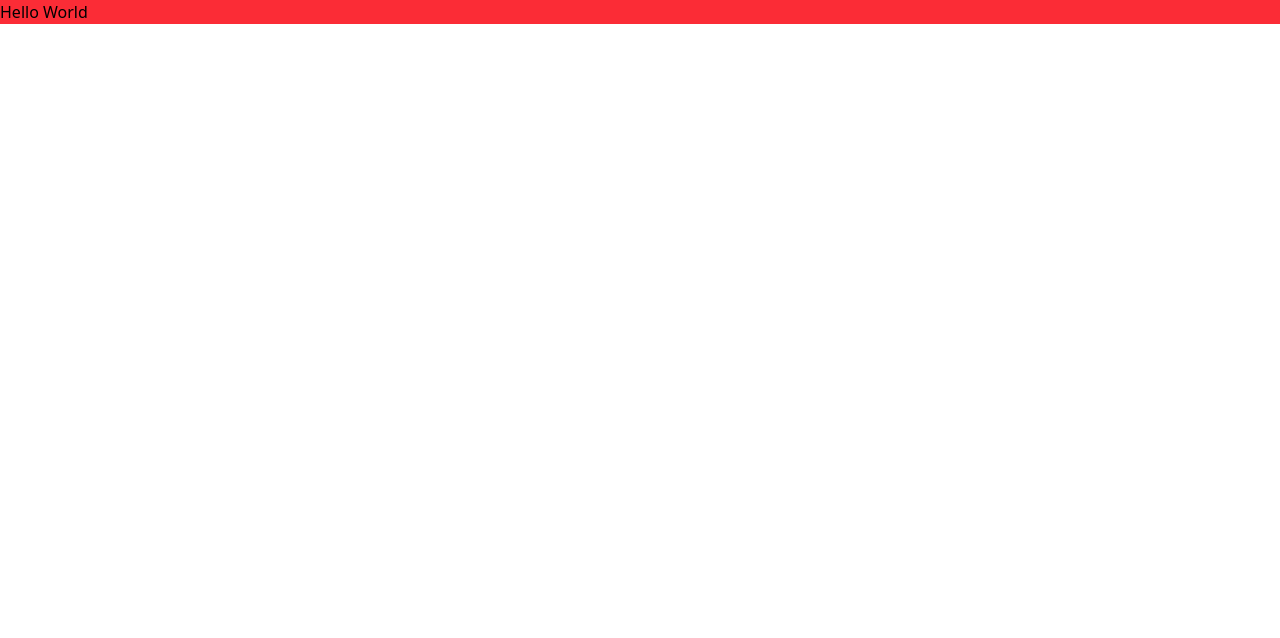
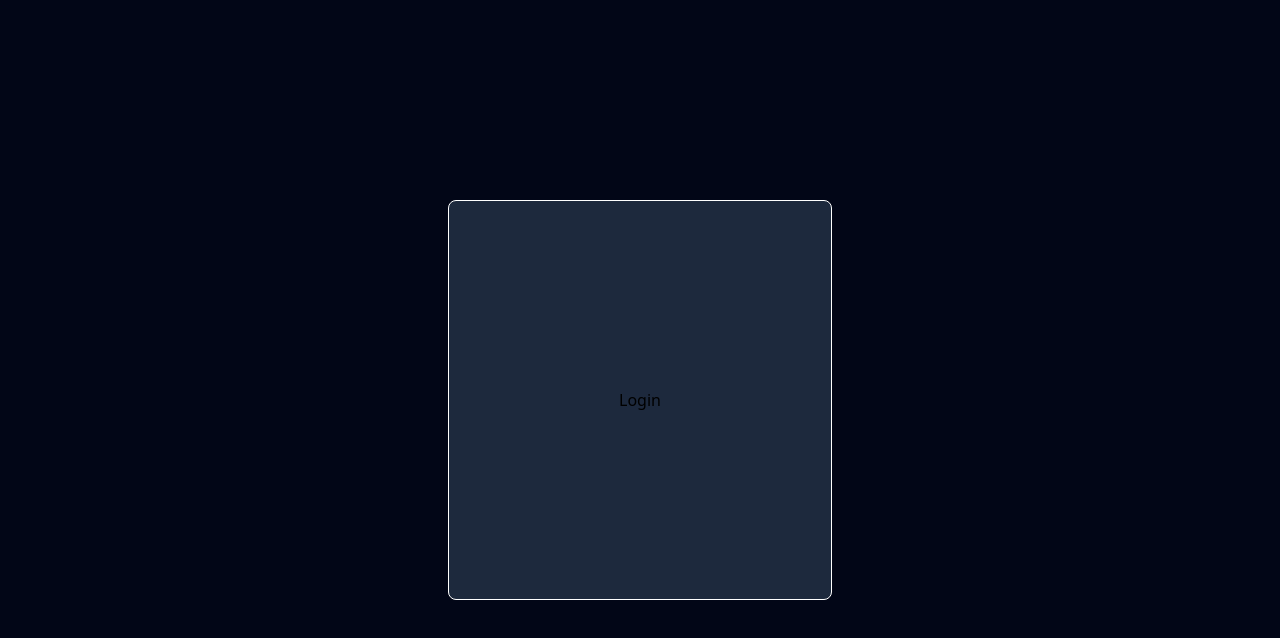
Before and after one commit to RiasGremoryHSDXD/mock-forge, a React (Vite) app: page / in a window 1280 px wide. Shown: the top 638 px of the page. Built offline with nearby package versions, Linux system fonts and the light colour scheme.

Commit message:
background color file

```diff
--- a/src/App.tsx
+++ b/src/App.tsx
@@ -1,13 +1,10 @@
+import Login from "./pages/auth/index"
 
 function App() {
 
   return (
     <>
-      <div
-        className='bg-red-500'
-      >
-        <p>Hello World</p>
-      </div>
+      <Login />
     </>
   )
 }
--- /dev/null
+++ b/src/components/ui/BackGroundColor.tsx
@@ -0,0 +1,15 @@
+import type { BackGroundColorProps } from "../../types/components/ui/Background"
+
+
+export default function BackGroundColor({
+    children,
+    color = "bg-[#020617]"
+}: BackGroundColorProps) {
+    return (
+        <div
+            className={`${color} w-[100vw] h-[100vh]`}
+        >
+            {children}
+        </div>
+    )
+}
--- /dev/null
+++ b/src/pages/auth/index.tsx
@@ -0,0 +1,13 @@
+import BackGroundColor from "../../components/ui/BackGroundColor"
+import Login from "./login"
+
+export default function inde() {
+
+
+    return (
+        <BackGroundColor
+        >
+            <Login />
+        </BackGroundColor>
+    )
+}
--- /dev/null
+++ b/src/pages/auth/login.tsx
@@ -0,0 +1,9 @@
+import LoginCard from "./loginCard"
+
+export default function login() {
+    return (
+        <div className="flex justify-center items-center h-[100vh]">
+            <LoginCard />
+        </div>
+    )
+}
--- /dev/null
+++ b/src/pages/auth/loginCard.tsx
@@ -0,0 +1,12 @@
+
+export default function loginCard() {
+    return (
+        <div
+            className="w-[30vw] h-[50vh] bg-slate-800 rounded-lg border border-white"
+        >
+            <div className="flex justify-center items-center h-full">
+                <h1>Login</h1>
+            </div>
+        </div>
+    )
+}
--- /dev/null
+++ b/src/types/components/ui/Background.ts
@@ -0,0 +1,11 @@
+/**
+ * Defines the properties for the BackGroundColor component.
+ *
+ * @interface BackGroundColorProps
+ * @property {string} [color] - Optional custom TailwindCSS class string to modify the background's color. Defaults to "bg-[#020617]".
+ * @property {React.ReactNode} children - The content to be rendered inside the background component.
+ */
+export interface BackGroundColorProps {
+    children: React.ReactNode
+    color?: string
+}
```
Also changed, not shown: src/features/README.md (deleted).
